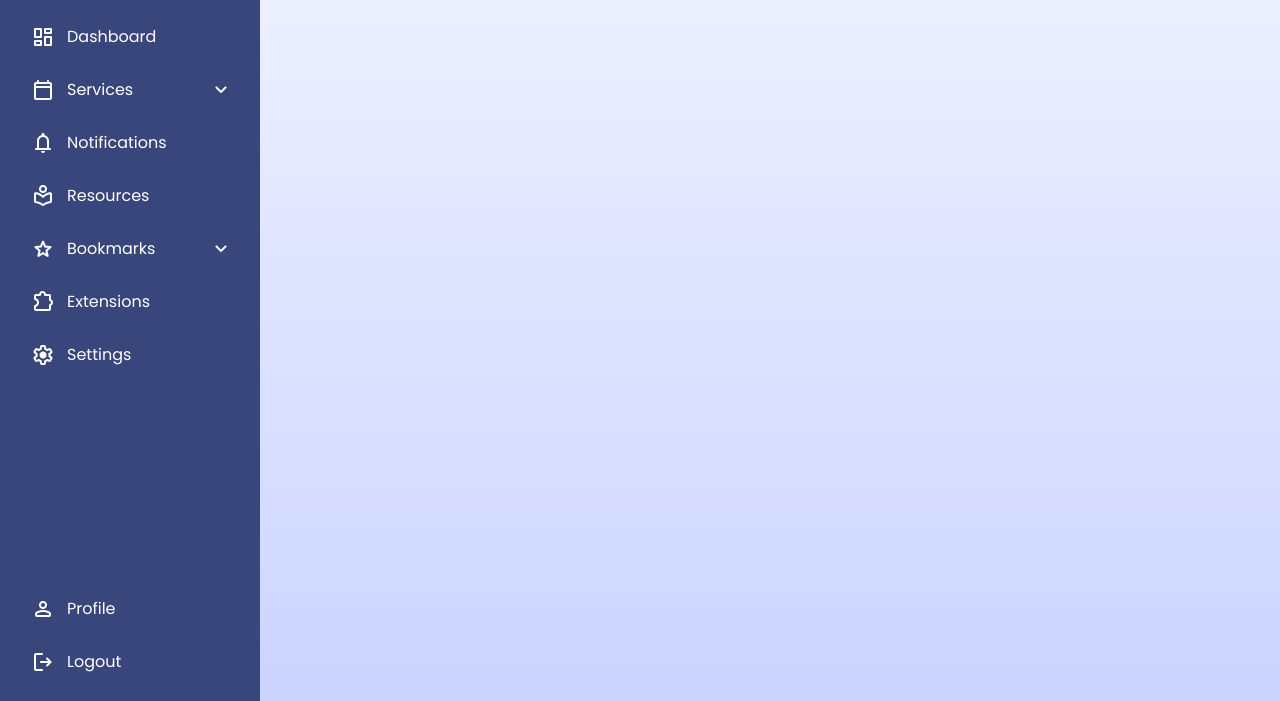
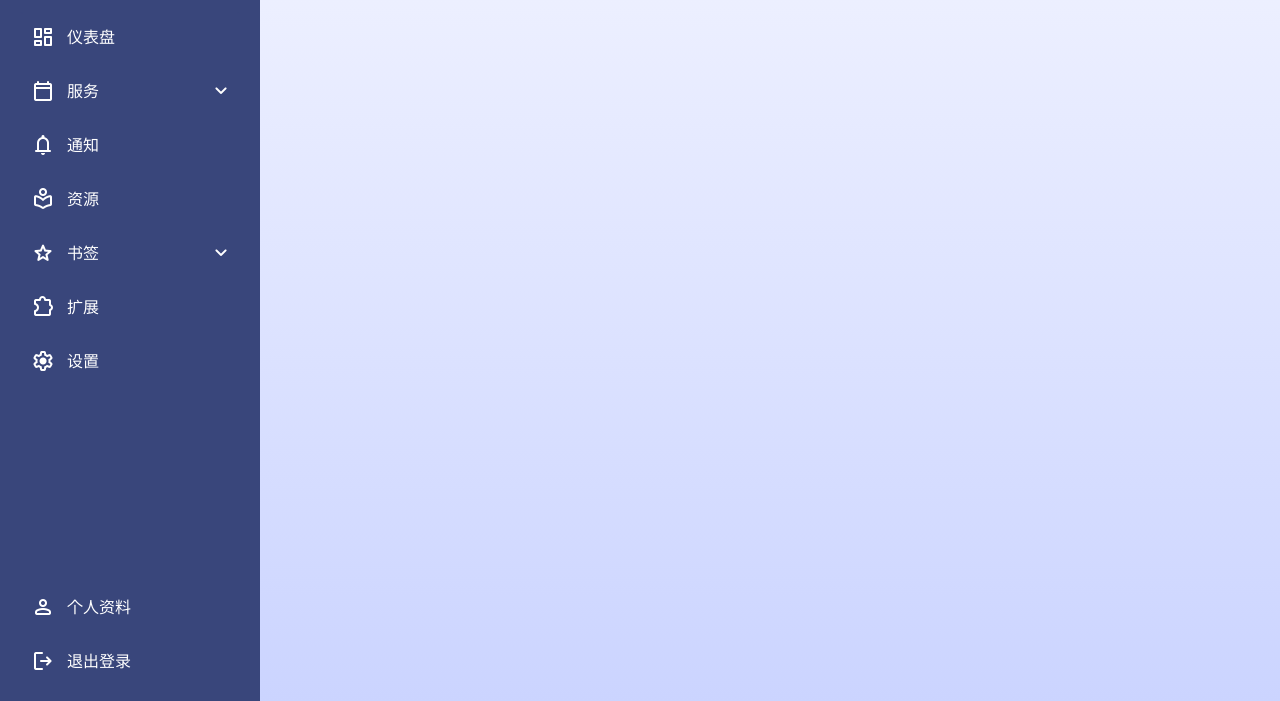
Before and after one commit to sty20030818/sidebar-with-dropdown-menu, a plain HTML site: page index.html in a window 1280 px wide. Shown: the part 99-800 px from the top of the page. Drawn offline with nearby package versions, Linux system fonts and the light colour scheme.

Commit message:
Update index.html

```diff
--- a/index.html
+++ b/index.html
@@ -35,11 +35,11 @@
           <li class="nav-item">
             <a href="#" class="nav-link">
               <span class="material-symbols-rounded">dashboard</span>
-              <span class="nav-label">Dashboard</span>
+              <span class="nav-label">仪表盘</span>
             </a>
             <ul class="dropdown-menu">
               <li class="nav-item">
-                <a class="nav-link dropdown-title">Dashboard</a>
+                <a class="nav-link dropdown-title">仪表盘</a>
               </li>
             </ul>
           </li>
@@ -48,7 +48,7 @@
           <li class="nav-item dropdown-container">
             <a href="#" class="nav-link dropdown-toggle">
               <span class="material-symbols-rounded">calendar_today</span>
-              <span class="nav-label">Services</span>
+              <span class="nav-label">服务</span>
               <span class="dropdown-icon material-symbols-rounded">
                 keyboard_arrow_down
               </span>
@@ -56,16 +56,16 @@
             <!-- Dropdown Menu -->
             <ul class="dropdown-menu">
               <li class="nav-item">
-                <a class="nav-link dropdown-title">Services</a>
+                <a class="nav-link dropdown-title">服务</a>
               </li>
               <li class="nav-item">
-                <a href="#" class="nav-link dropdown-link">我是我是我是1</a>
+                <a href="#" class="nav-link dropdown-link">我是我是选项1</a>
               </li>
               <li class="nav-item">
-                <a href="#" class="nav-link dropdown-link">我是我是我是2</a>
+                <a href="#" class="nav-link dropdown-link">我是我是选项2</a>
               </li>
               <li class="nav-item">
-                <a href="#" class="nav-link dropdown-link">我是我是我是3</a>
+                <a href="#" class="nav-link dropdown-link">我是我是选项3</a>
               </li>
             </ul>
           </li>
@@ -73,11 +73,11 @@
           <li class="nav-item">
             <a href="#" class="nav-link">
               <span class="material-symbols-rounded">notifications</span>
-              <span class="nav-label">Notifications</span>
+              <span class="nav-label">通知</span>
             </a>
             <ul class="dropdown-menu">
               <li class="nav-item">
-                <a class="nav-link dropdown-title">Notifications</a>
+                <a class="nav-link dropdown-title">通知</a>
               </li>
             </ul>
           </li>
@@ -85,11 +85,11 @@
           <li class="nav-item">
             <a href="#" class="nav-link">
               <span class="material-symbols-rounded">local_library</span>
-              <span class="nav-label">Resources</span>
+              <span class="nav-label">资源</span>
             </a>
             <ul class="dropdown-menu">
               <li class="nav-item">
-                <a class="nav-link dropdown-title">Resources</a>
+                <a class="nav-link dropdown-title">资源</a>
               </li>
             </ul>
           </li>
@@ -98,7 +98,7 @@
           <li class="nav-item dropdown-container">
             <a href="#" class="nav-link dropdown-toggle">
               <span class="material-symbols-rounded">star</span>
-              <span class="nav-label">Bookmarks</span>
+              <span class="nav-label">书签</span>
               <span class="dropdown-icon material-symbols-rounded">
                 keyboard_arrow_down
               </span>
@@ -106,16 +106,16 @@
             <!-- Dropdown Menu -->
             <ul class="dropdown-menu">
               <li class="nav-item">
-                <a class="nav-link dropdown-title">Bookmarks</a>
+                <a class="nav-link dropdown-title">书签</a>
               </li>
               <li class="nav-item">
-                <a href="#" class="nav-link dropdown-link">我是我是1</a>
+                <a href="#" class="nav-link dropdown-link">我是选项1</a>
               </li>
               <li class="nav-item">
-                <a href="#" class="nav-link dropdown-link">我是我是2</a>
+                <a href="#" class="nav-link dropdown-link">我是选项2</a>
               </li>
               <li class="nav-item">
-                <a href="#" class="nav-link dropdown-link">我是我是3</a>
+                <a href="#" class="nav-link dropdown-link">我是选项3</a>
               </li>
             </ul>
           </li>
@@ -123,11 +123,11 @@
           <li class="nav-item">
             <a href="#" class="nav-link">
               <span class="material-symbols-rounded">extension</span>
-              <span class="nav-label">Extensions</span>
+              <span class="nav-label">扩展</span>
             </a>
             <ul class="dropdown-menu">
               <li class="nav-item">
-                <a class="nav-link dropdown-title">Extensions</a>
+                <a class="nav-link dropdown-title">扩展</a>
               </li>
             </ul>
           </li>
@@ -135,11 +135,11 @@
           <li class="nav-item">
             <a href="#" class="nav-link">
               <span class="material-symbols-rounded">settings</span>
-              <span class="nav-label">Settings</span>
+              <span class="nav-label">设置</span>
             </a>
             <ul class="dropdown-menu">
               <li class="nav-item">
-                <a class="nav-link dropdown-title">Settings</a>
+                <a class="nav-link dropdown-title">设置</a>
               </li>
             </ul>
           </li>
@@ -150,11 +150,11 @@
           <li class="nav-item">
             <a href="#" class="nav-link">
               <span class="material-symbols-rounded">person</span>
-              <span class="nav-label">Profile</span>
+              <span class="nav-label">个人资料</span>
             </a>
             <ul class="dropdown-menu">
               <li class="nav-item">
-                <a class="nav-link dropdown-title">Profile</a>
+                <a class="nav-link dropdown-title">个人资料</a>
               </li>
             </ul>
           </li>
@@ -162,11 +162,11 @@
           <li class="nav-item">
             <a href="#" class="nav-link">
               <span class="material-symbols-rounded">logout</span>
-              <span class="nav-label">Logout</span>
+              <span class="nav-label">退出登录</span>
             </a>
             <ul class="dropdown-menu">
               <li class="nav-item">
-                <a class="nav-link dropdown-title">Logout</a>
+                <a class="nav-link dropdown-title">退出登录</a>
               </li>
             </ul>
           </li>
```
